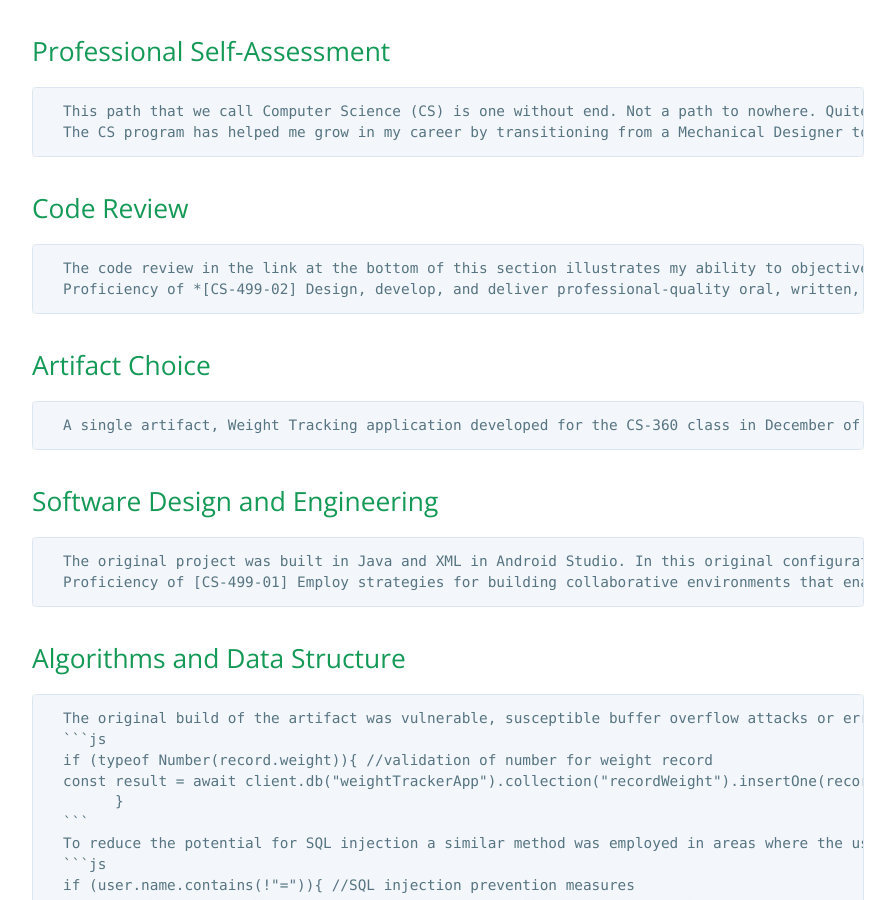
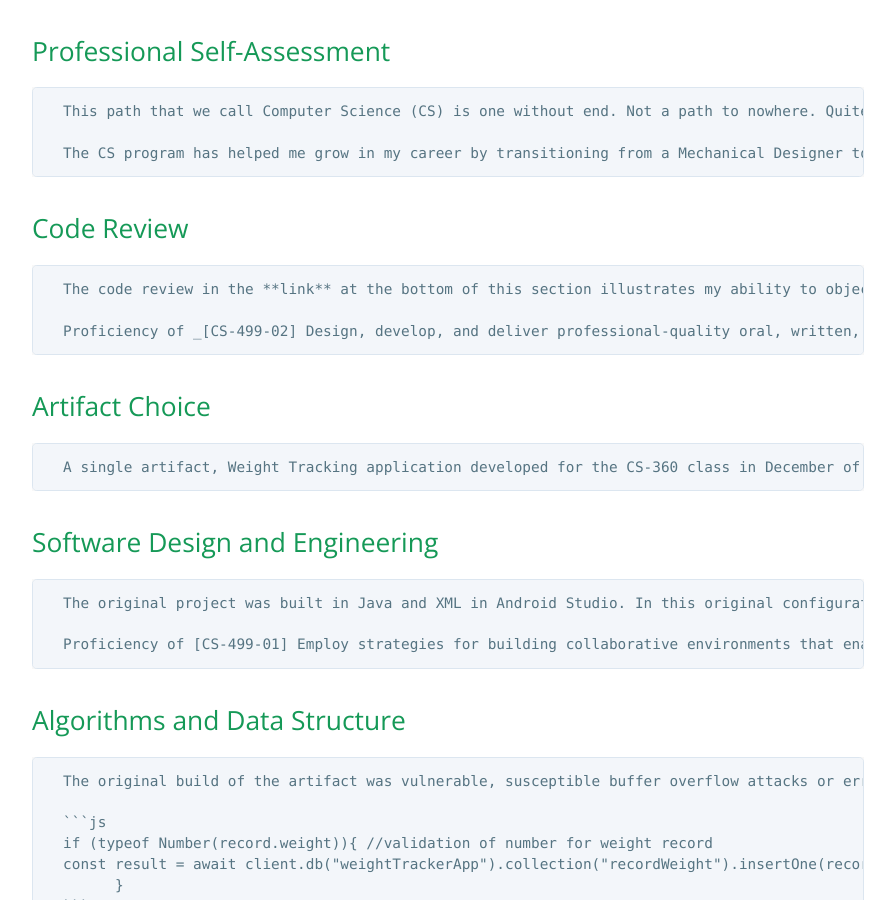
Before and after one commit to WPendletonPSG/PSG_WP.github.io, a Jekyll site: the page built from index.md, in a window 1280 px wide and 900 px high, scrolled down 383 px. Shown: the whole window, without its empty margins (192-1087 px from the left). Built offline with Jekyll 4.4.1, drawn with Linux system fonts in a browser that asks for light colours; our own code applies the rules of GitHub Pages for plain Markdown files.

````diff
--- a/index.md
+++ b/index.md
@@ -1,35 +1,50 @@
 ## Professional Self-Assessment
+
       This path that we call Computer Science (CS) is one without end. Not a path to nowhere. Quite the opposite. It is a path to everywhere. This is the very idea behind the old adage that the journey is more valuable than the destination. Though I have never been accused of not having one it is through the program guiding me down this path that I found my true voice.
+
       The CS program has helped me grow in my career by transitioning from a Mechanical Designer to managing the department in charge of IT and Integration. This was accomplished through communicating to internal stakeholders the best practices and techniques learned from the IT courses to harden our network and protect it from unauthorized influencers. The DAT and DAD courses provided me with an unparalleled advantage in the workspace with data management and how to use it to convert information into wisdom and insights. This allowed me to foster a culture of collaborative data driven decision making that has increased productivity and reduced overall workloads through changes to processes and procedures. The CS courses provided me with the knowledge of data structures and algorithms required to automate some of the more laborious and error prone computer related processes by integrating different systems together and creating custom reports and dashboards via our various system APIs. This success has allowed me to hire two other people to work for me creating the Integration Department where all things technology get reviewed and signed off on prior to purchase and implementation.
 
 ## Code Review
-      The code review in the link at the bottom of this section illustrates my ability to objectively analyze and review my own code and by extension the code of others. In reviewing my own code, I had to step outside of the role of developer and set aside all emotional attachment to the project to provide an objective review of the code for the sake of the product.
-      Proficiency of *[CS-499-02] Design, develop, and deliver professional-quality oral, written, and visual communications that are coherent, technically sound, and appropriately adapted to specific audiences and contexts* course outcome was fully demonstrated in this code review, linked below, and the professional assessment.
-[Code Review] (https://youtu.be/R0OlxKgjNd0)
+
+      The code review in the **link** at the bottom of this section illustrates my ability to objectively analyze and review my own code and by extension the code of others. In reviewing my own code, I had to step outside of the role of developer and set aside all emotional attachment to the project to provide an objective review of the code for the sake of the product.
+
+      Proficiency of _[CS-499-02] Design, develop, and deliver professional-quality oral, written, and visual communications that are coherent, technically sound, and appropriately adapted to specific audiences and contexts_ course outcome was fully demonstrated in this code review, linked below, and the professional assessment.
+[Code Review](https://youtu.be/R0OlxKgjNd0)
 
 ## Artifact Choice
+
       A single artifact, Weight Tracking application developed for the CS-360 class in December of 2022, was chosen to enhance for the portfolio project. This application was originally developed for the Android platform with Java, XML, and SQL using Android Studio. There are three screens in this application. The Logon screen, User Information screen, and the Text Messages Privileges screen. The login screen has a username and password text field and two buttons one for logging in and another for creating a new account. The text message privileges screen allows the user to opt-in to receive text messages from the application. The user information screen has the user weigh with a time and date stamp along with a row to input new weights and set a target weight.
 
 ## Software Design and Engineering
+
       The original project was built in Java and XML in Android Studio. In this original configuration the code had no comments, and the solution was limited to the Android platform. The enhancement for this project is achieved by converting it to a web-based application using HTML, CSS, JavaScript, and MongoDB with adequate commenting for collaborative development and maintenance of the application. This enhancement choice allows the application to be used across all platforms with web access, not just the Android platform. The primary learning experience I received from rebuilding this project is that web development requires a different approach to solving the problem. I approached development of the web application through the lens of UI/UX first, then functionality.
+
       Proficiency of [CS-499-01] Employ strategies for building collaborative environments that enable diverse audiences to support organizational decision making in the field of computer science was achieved in this category.
 
 ## Algorithms and Data Structure
+
       The original build of the artifact was vulnerable, susceptible buffer overflow attacks or errors and SQL injection attacks. The application was hardened using data validation built into the CRUD structured Javascript. To reduce the potential for buffer overflow attacks or errors type validation was implemented using an IF statement.
+
       ```js
       if (typeof Number(record.weight)){ //validation of number for weight record
       const result = await client.db("weightTrackerApp").collection("recordWeight").insertOne(record);
       	}
       ```
+
       To reduce the potential for SQL injection a similar method was employed in areas where the user could manually enter data. A typical method of SQL injection where the equal sign is used to create a true condition in the username or password fields will fail due to an IF statement that is being used to prevent any string containing an equal sign from being passed.
+
       ```js
       if (user.name.contains(!"=")){ //SQL injection prevention measures
       const result = await client.db("weightTrackerApp").collection("userProfile").updateOne({uPassword: user.pword});
       	}
       ```
+
       Proficiency of [CS-499-03] Design and evaluate computing solutions that solve a given problem using algorithmic principles and computer science practices and standards appropriate to its solution, while managing the trade-offs involved in design choices (data structures and algorithms) was fully achieved in this category using the above methods.
+
       A high level of proficiency and understanding of [CS-499-05] Develop a security mindset that anticipates adversarial exploits in software architecture and designs to expose potential vulnerabilities, mitigate design flaws, and ensure privacy and enhanced security of data and resources was demonstrated in the development of the fields where the user interacts.
 
 ## Databases
+
       The artifact originally had a SQL database on the back end with three tables. The different tables contained the user login credentials, user weight data, phone permissions, and the users’ goal weight. The enhancement on this was a major improvement. I switched from SQL to a Mongo Database that contained two tables. One the user profile where the users’ credentials, text preferences, and goal weight was stored and another containing the record data tracking the users’ weight by date and time.
+
       Though all three key categories contained evidence of this course outcome the Databases category best demonstrates proficiency in [CS-499-04] Demonstrate an ability to use well-founded and innovative techniques, skills, and tools in computing practices for the purpose of implementing computer solutions that deliver value and accomplish industry-specific goals (software engineering/design/database).
````
